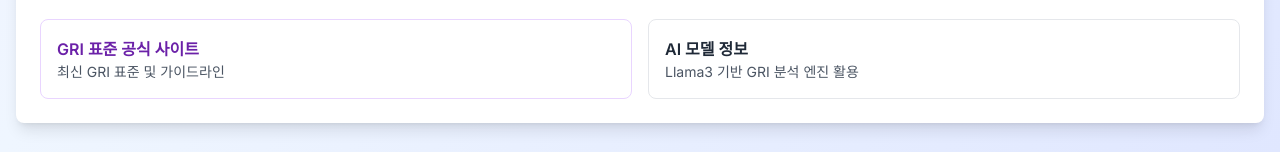
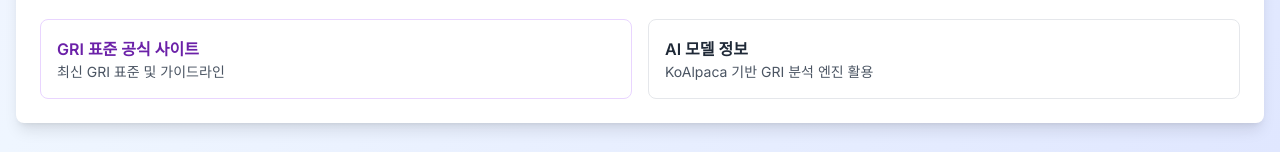
Before and after one commit to kimdongheecom/aws5, a Next.js app in the folder frontend/: page /gri in a window 1280 px wide. Shown: the part 1944-2096 px from the top of the page. Built offline with nearby package versions, Linux system fonts and the light colour scheme; no server answers.

Commit message:
250728 22:39  cors 수정 및 프록시 설정 변경

```diff
--- a/frontend/src/app/gri/page.tsx
+++ b/frontend/src/app/gri/page.tsx
@@ -2017,7 +2017,7 @@
               </a>
               <div className="p-4 border border-gray-200 rounded-lg">
                 <h3 className="font-semibold text-gray-800">AI 모델 정보</h3>
-                <p className="text-sm text-gray-600">Llama3 기반 GRI 분석 엔진 활용</p>
+                <p className="text-sm text-gray-600">KoAlpaca 기반 GRI 분석 엔진 활용</p>
               </div>
             </div>
           </div>
```
